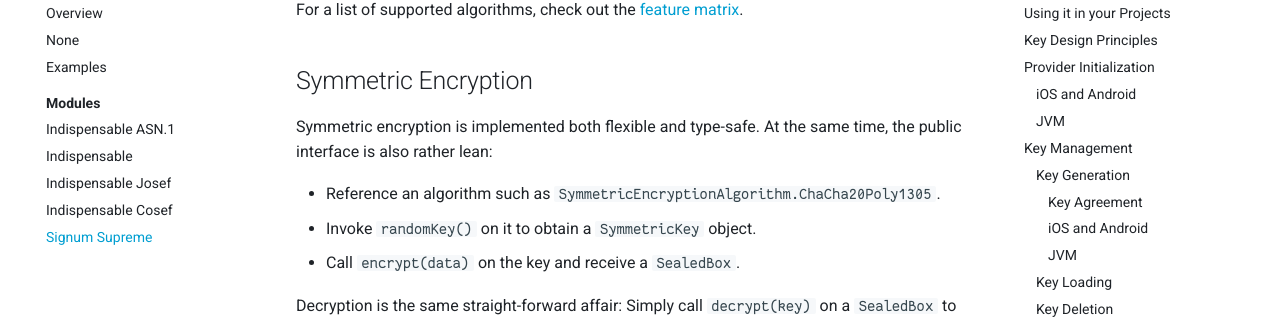
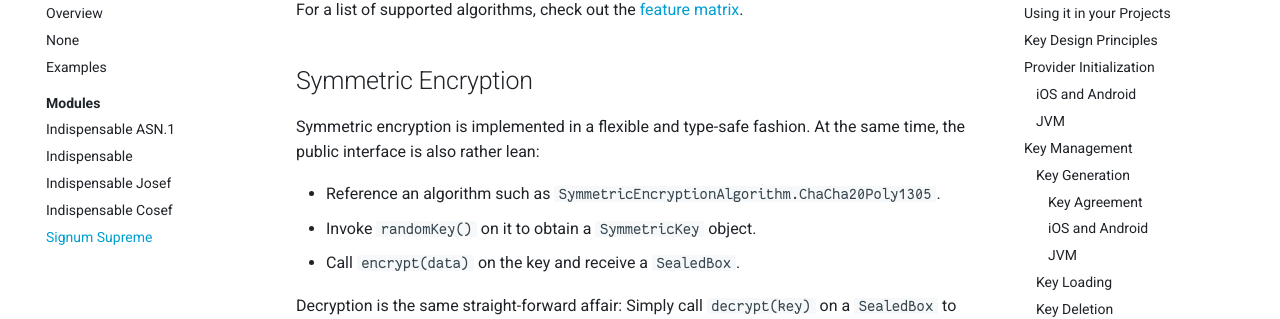
Before and after one commit to a-sit-plus/signum, an MkDocs documentation site: the page built from docs/docs/supreme.md, in a window 1280 px wide and 900 px high, scrolled down 8332 px. Shown: the part 143-462 px from the top of the window. Built offline with MkDocs 1.6.1 and Material for MkDocs 9.7.7, drawn with Linux system fonts in a browser that asks for light colours; comment, search, counter and statistics services are not loaded.

Commit message:
Update docs/docs/supreme.md
Co-authored-by: Jakob Heher <jakob.heher@iaik.tugraz.at>

```diff
--- a/docs/docs/supreme.md
+++ b/docs/docs/supreme.md
@@ -363,7 +363,7 @@ For a list of supported algorithms, check out the [feature matrix](features.md#s
 
 ## Symmetric Encryption
 
-Symmetric encryption is implemented both flexible and type-safe. At the same time, the public interface is also rather lean:
+Symmetric encryption is implemented in a flexible and type-safe fashion. At the same time, the public interface is also rather lean:
 
 * Reference an algorithm such as `SymmetricEncryptionAlgorithm.ChaCha20Poly1305`.
 * Invoke `randomKey()` on it to obtain a `SymmetricKey` object.
```
